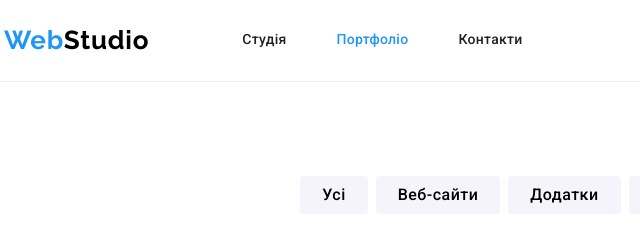
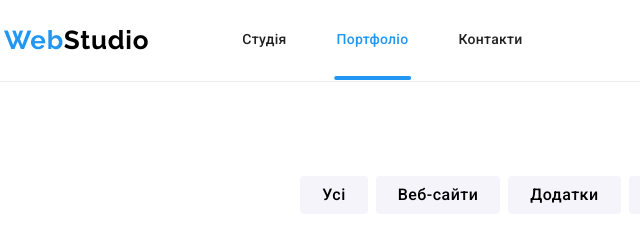
Before and after one commit to Shmoilova-Anastasiia/goit-arkup-hw-05, a plain HTML site: page portfolio.html in a window 1280 px wide. Shown: the top 240 px of the page, 51-691 px from the left. Drawn offline with nearby package versions, Linux system fonts and the light colour scheme.

Commit message:
Update style.css

```diff
--- a/css/style.css
+++ b/css/style.css
@@ -114,6 +114,7 @@
     transition: color 250ms cubic-bezier(0.4,0,0.2,1);
     }
      .current{
+        position: relative;
         color: var(--accent-color);
      }
     .header-link:hover,
@@ -121,6 +122,19 @@
     .link-auth:hover,
     .link-auth:focus {
     color: var(--accent-color);
+    }
+    .current::after{
+        content:'';
+        position: absolute;
+        left: 50%;
+        bottom:0;
+        transform: translateX(-50%);
+
+        display: block;
+        width: 108%;
+        height: 4px;
+        background-color: var(--accent-color);
+        border-radius: 2px;
     }
     .list-header{
     display: flex;
```
